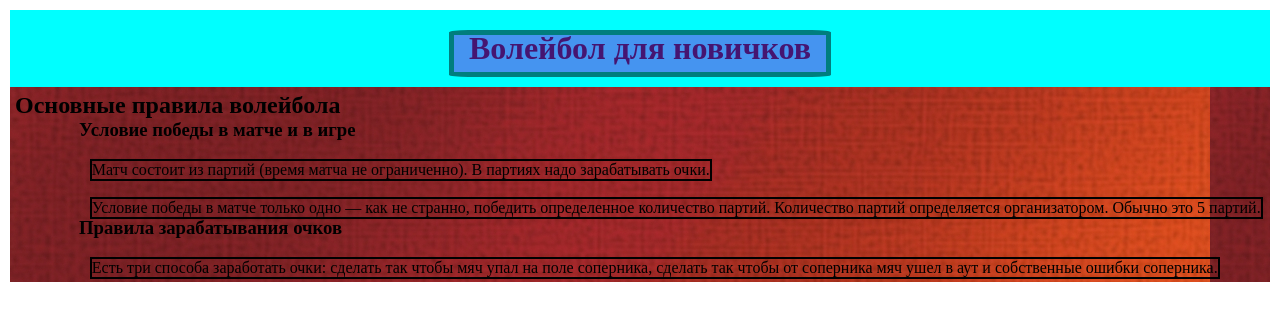
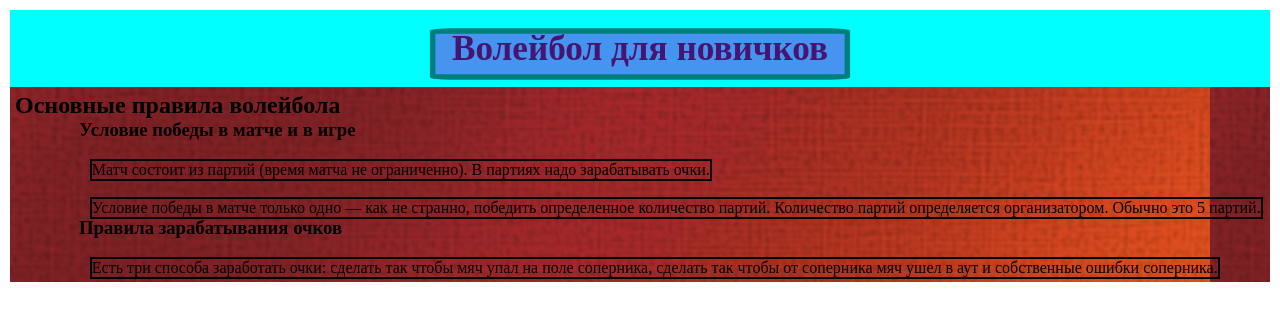
Before and after one commit to TimurK223/Web, a plain HTML site: page index.html in a window 1280 px wide. In both pictures the pointer is over the element "Волейбол для новичков". Drawn offline with Linux system fonts and the light colour scheme.

Commit message:
типа анимация

```diff
--- a/style/style.css
+++ b/style/style.css
@@ -20,6 +20,11 @@ body{
     white-space: nowrap;
     padding: 20px;
     margin: auto;
+    transition: transform 2s linear ;
+}
+
+.header__title:hover{
+    transform: scale(1.1);
 }
 
 .header__title::before{
```
